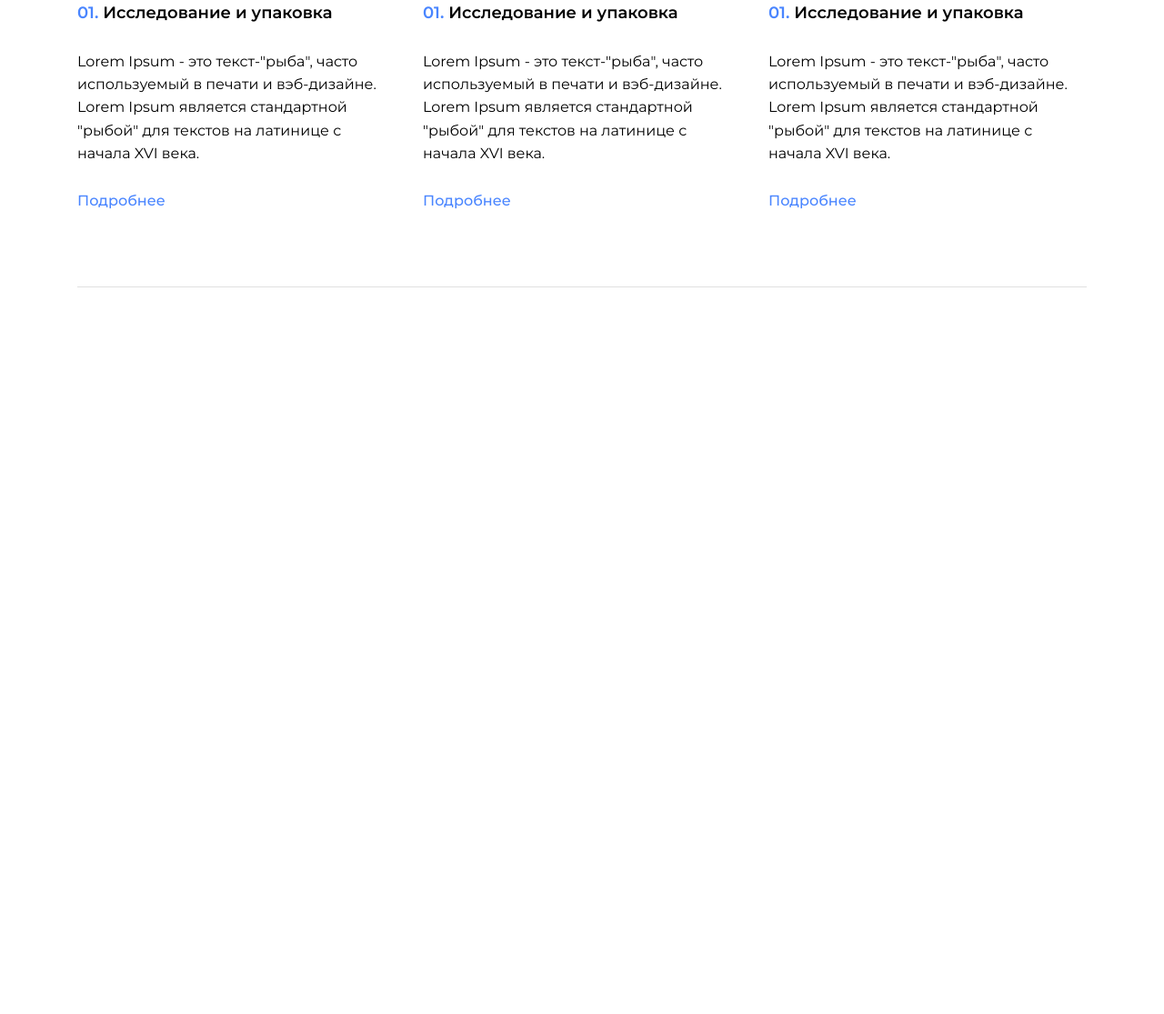
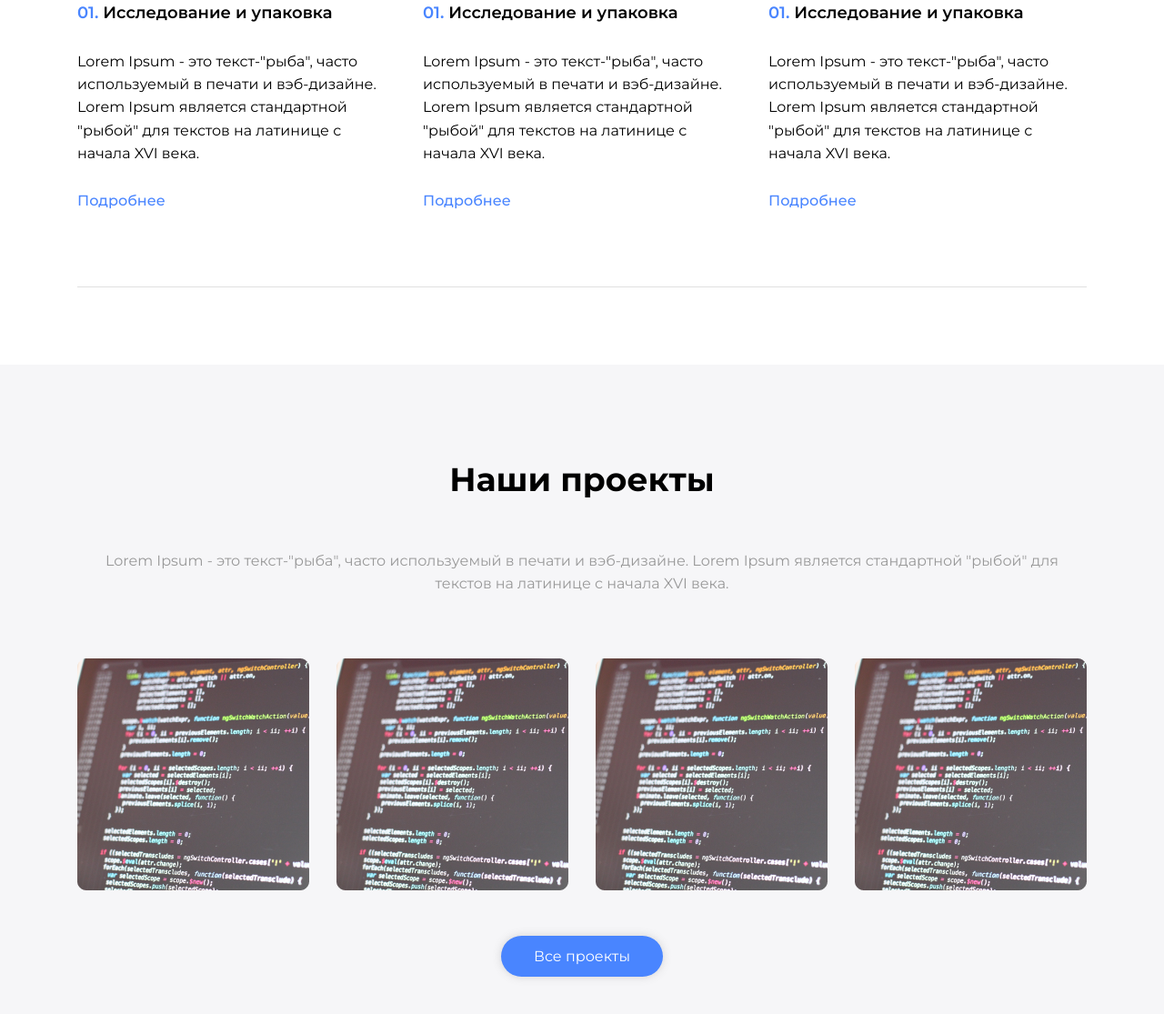
Before and after one commit to Itischeat/CastAway_Landing, a plain HTML site: page index.html in a window 1280 px wide. Shown: the part 2994-4109 px from the top of the page at 91% size. Before the commit the page ends 3395 px from the top, so only its background shows below. Drawn offline with Linux system fonts and the light colour scheme.

Commit message:
ourProject add

```diff
--- a/index.html
+++ b/index.html
@@ -177,6 +177,29 @@
                 </div>
             </div>
         </section>
+        <section class="ourProject">
+            <div class="ourProject__container container">
+                <div class="ourProject__wrapper">
+                    <div class="ourProject__text">
+                        <h2 class="ourProject__text-caption">Наши проекты</h2>
+                        <p class="ourProject__text-paragraph">Lorem Ipsum - это текст-"рыба", часто используемый в
+                            печати и вэб-дизайне. Lorem Ipsum является стандартной "рыбой" для текстов на латинице с
+                            начала XVI века.</p>
+                    </div>
+                    <div class="ourProject__list">
+                        <div class="ourProject__list-item"><img src="image/ourProject.png" alt=""
+                                class="ourProject__list-img"></div>
+                        <div class="ourProject__list-item"><img src="image/ourProject.png" alt=""
+                                class="ourProject__list-img"></div>
+                        <div class="ourProject__list-item"><img src="image/ourProject.png" alt=""
+                                class="ourProject__list-img"></div>
+                        <div class="ourProject__list-item"><img src="image/ourProject.png" alt=""
+                                class="ourProject__list-img"></div>
+                    </div>
+                    <button class="ourProject__btn"><a href="#">Все проекты</a></button>
+                </div>
+            </div>
+        </section>
     </main>
 
 </body>
--- a/scss/style.scss
+++ b/scss/style.scss
@@ -738,3 +738,63 @@ body {
     }
 
 }
+
+
+.ourProject {
+    background-color: #F6F6F8;
+}
+
+.ourProject__container {}
+
+.ourProject__wrapper {
+    text-align: center;
+    padding: 100px 0 130px 0;
+}
+
+.ourProject__text {
+    text-align: center;
+    padding-bottom: 70px;
+
+    &>*:not(:last-child) {
+        padding-bottom: 50px;
+    }
+}
+
+.ourProject__text-caption {
+    color: #000;
+    font-size: 36px;
+    font-weight: 700;
+    line-height: 146.28%;
+}
+
+.ourProject__text-paragraph {
+    color: $grey;
+    font-weight: 400;
+    line-height: 158.47%;
+}
+
+.ourProject__list {
+    display: flex;
+    padding-bottom: 50px;
+}
+
+.ourProject__list-item {
+    &:not(:last-child) {
+        padding-right: 30px;
+    }
+
+    &>img {}
+}
+
+
+.ourProject__btn {
+    height: 45px;
+    background-color: $btnColor;
+    border-radius: 30px;
+    box-shadow: 0px 0px 10px 0px rgba(111, 111, 111, 0.25);
+
+    >a {
+        padding: 0 36px;
+        color: $mainColor;
+    }
+}
```
Also changed, not shown: css/style.css, image/ourProject.png (added).
